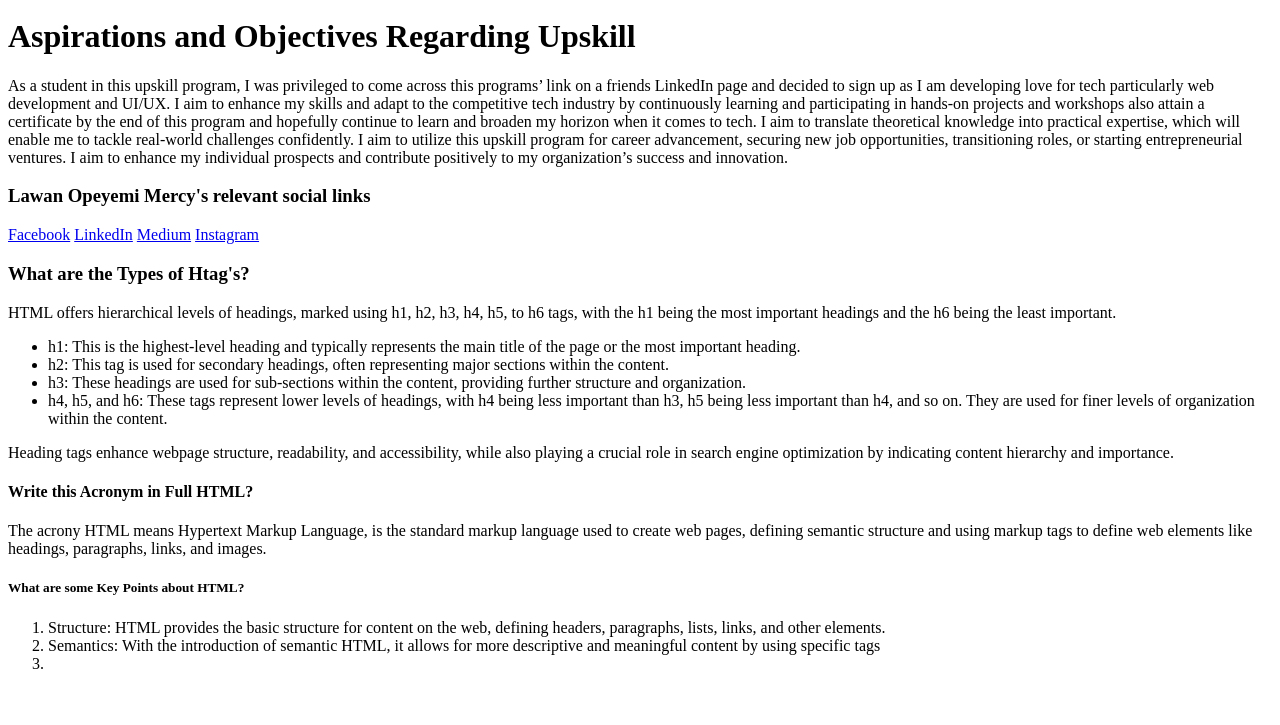
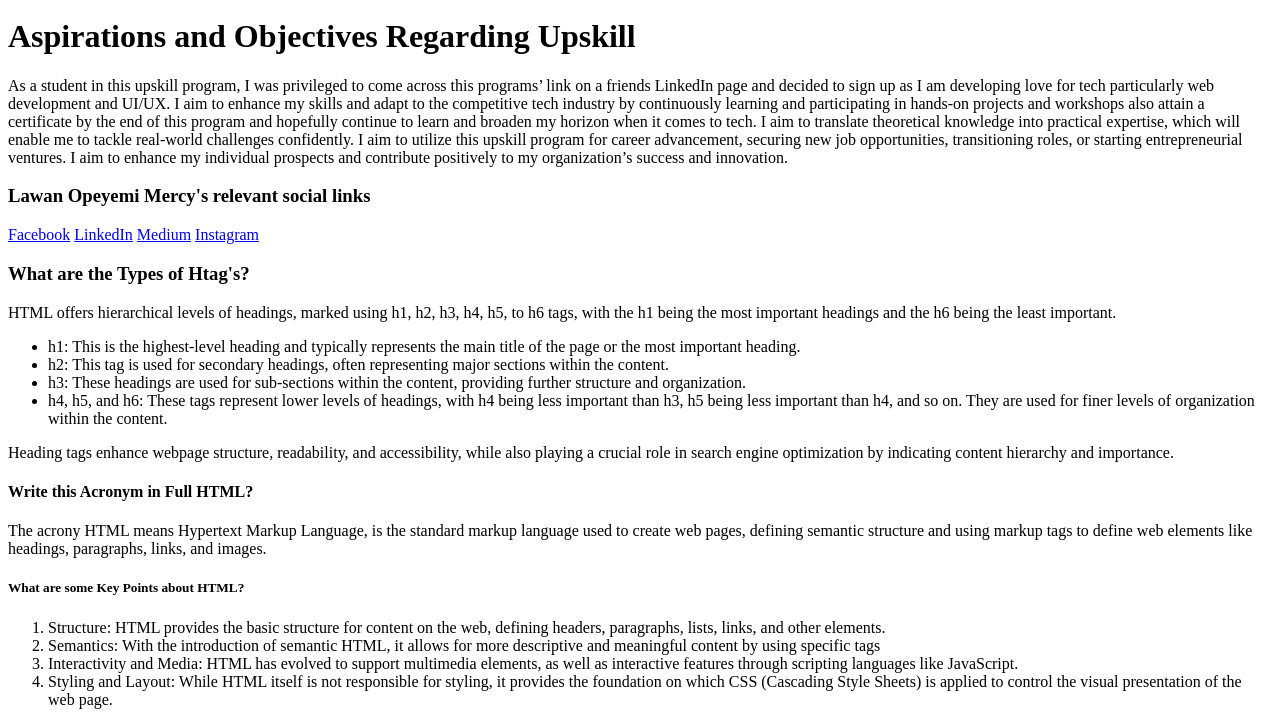
Before and after one commit to LawanMercy/SECOND-UPSKILL-ASSIGNMENT, a plain HTML site: page index.html in a window 1280 px wide. Shown: the part 857-1582 px from the top of the page. Before the commit the page ends 1546 px from the top, so only its background shows below. Drawn offline with Linux system fonts and the light colour scheme.

Commit message:
line 108

```diff
--- a/index.html
+++ b/index.html
@@ -105,7 +105,8 @@
     <ol>
       <li>Structure: HTML provides the basic structure for content on the web, defining headers, paragraphs, lists, links, and other elements.</li>
       <li>Semantics: With the introduction of semantic HTML, it allows for more descriptive and meaningful content by using specific tags</li>
-      <li></li>
+      <li>Interactivity and Media: HTML has evolved to support multimedia elements, as well as interactive features through scripting languages like JavaScript.</li>
+      <li>Styling and Layout: While HTML itself is not responsible for styling, it provides the foundation on which CSS (Cascading Style Sheets) is applied to control the visual presentation of the web page.</li>
     </ol>
   </body>
 </html>
```
